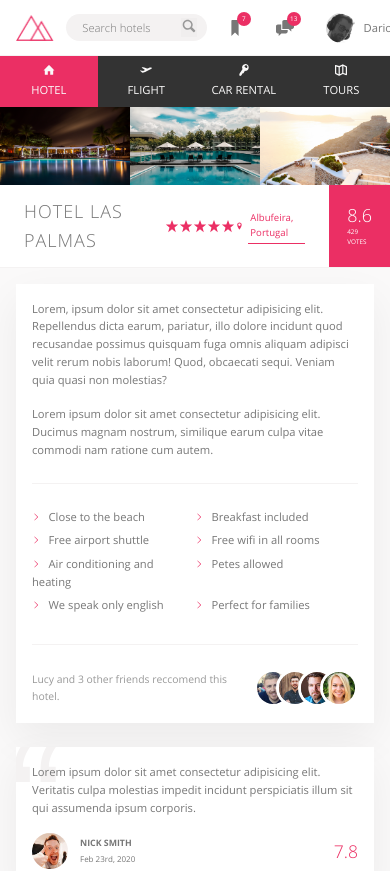
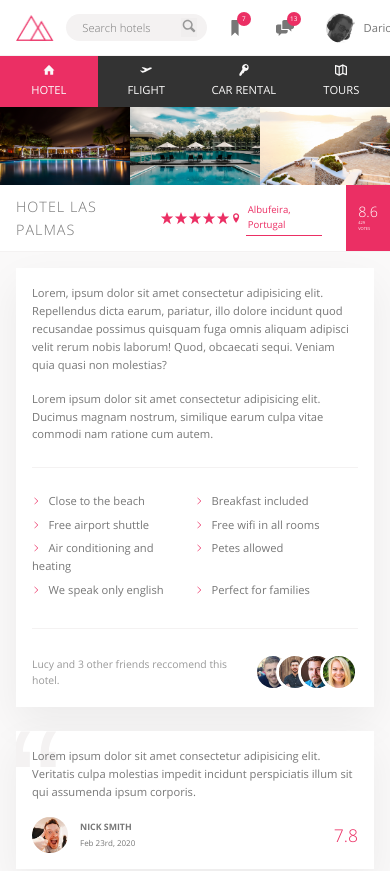
Before and after one commit to dario-piotrowicz/VueJS3-CSS_demo_Trillo_website_miniproject, a Vue app: page / in a window 390 px wide. Shown: the top 871 px of the page. Built offline with nearby package versions, Linux system fonts and the light colour scheme.

Commit message:
tweaked the hotel-overview for smaller screens

```diff
--- a/src/components/HotelView/Overview.vue
+++ b/src/components/HotelView/Overview.vue
@@ -43,6 +43,11 @@
     text-transform: uppercase;
     letter-spacing: 1px;
     padding: 1.5rem 3rem;
+
+    @media only screen and (max-width: 600px) {
+      font-size: 1.8rem;
+      padding: 1.25rem 2rem;
+    }
   }
 
   &__stars {
@@ -92,16 +97,28 @@
     align-items: center;
     justify-content: center;
 
+    @media only screen and (max-width: 600px) {
+      padding: 0 1.5rem;
+    }
+
     &-average {
       font-size: 2.25rem;
       font-weight: 300;
       margin-top: -3px;
       margin-bottom: -3px;
+
+      @media only screen and (max-width: 600px) {
+        font-size: 1.8rem;
+      }
     }
 
     &-count {
       font-size: 0.8rem;
       text-transform: uppercase;
+
+      @media only screen and (max-width: 600px) {
+        font-size: 0.5rem;
+      }
     }
   }
 }
```
